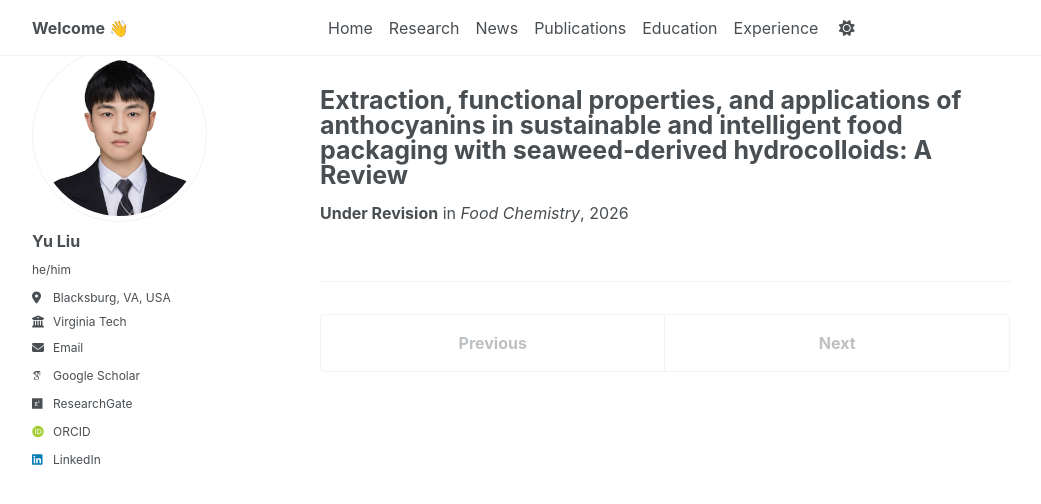
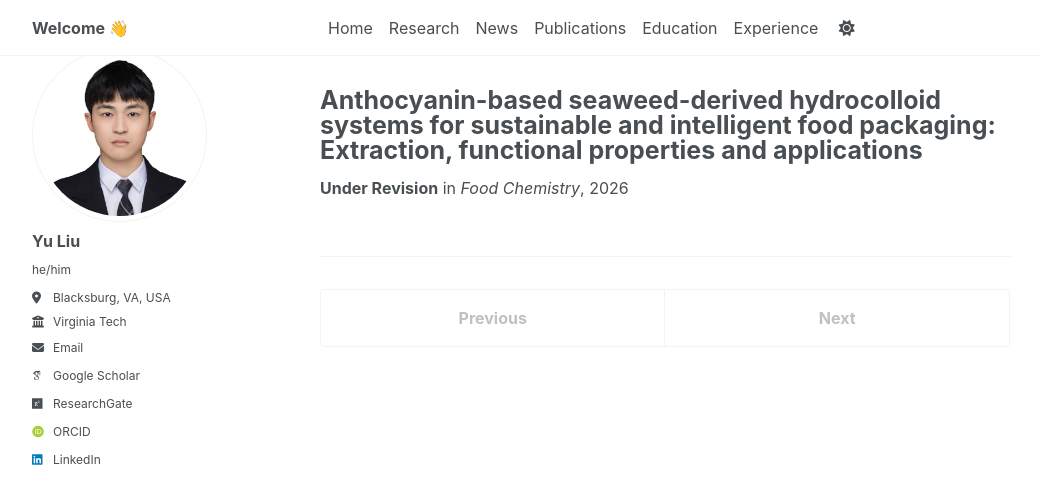
Before and after one commit to yuliu0322/yuliu0322.github.io, a Jekyll site: the page built from _publications/2026-04-14-anthocyanins with seaweed-derived hydrocolloids.md, in a window 1280 px wide. Shown: the top 504 px of the page, without its empty margins (48-1089 px from the left). Built offline with Jekyll 4.4.1, drawn with Linux system fonts in a browser that asks for light colours; some web fonts are replaced; a script bundle is joined from its source files by our own code; library files that are not in the unit come from our copies.

Commit message:
Update 2026-04-14-anthocyanins with seaweed-derived hydrocolloids.md

```diff
--- a/_publications/2026-04-14-anthocyanins with seaweed-derived hydrocolloids.md
+++ b/_publications/2026-04-14-anthocyanins with seaweed-derived hydrocolloids.md
@@ -1,5 +1,5 @@
 ---
-title: "Extraction, functional properties, and applications of anthocyanins in sustainable and intelligent food packaging with seaweed-derived hydrocolloids: A Review"
+title: "Anthocyanin-based seaweed-derived hydrocolloid systems for sustainable and intelligent food packaging: Extraction, functional properties and applications"
 collection: publications
 permalink: /publication/anthocyanin-review/
 date: 2026-04-14
```
